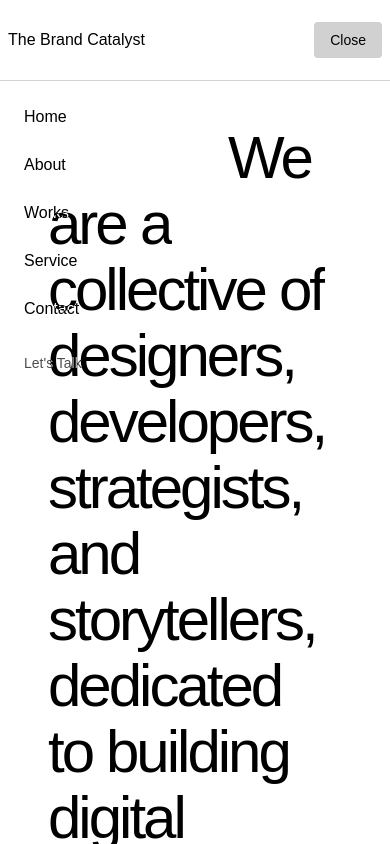
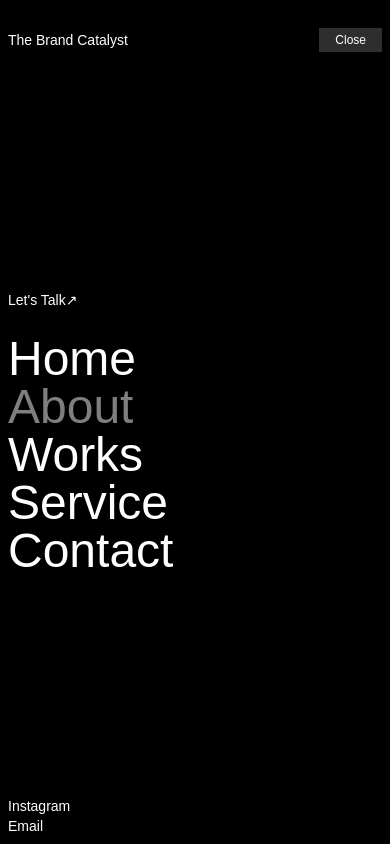
Before and after one commit to hussainxd01/zenvok, a Next.js app in the folder client/: page /about in a window 390 px wide. Both pictures are taken after a click on the button "Menu". Shown: the top 844 px of the page. Built offline with nearby package versions, Linux system fonts and the light colour scheme; a web font is replaced by a local one.

Commit message:
navbar responsiveness done

```diff
--- a/client/src/components/navbar.jsx
+++ b/client/src/components/navbar.jsx
@@ -4,6 +4,176 @@ import { usePathname } from "next/navigation";
 import Link from "next/link";
 import gsap from "gsap";
 import { ScrollTrigger } from "gsap/ScrollTrigger";
+
+// Masked Link Component for Mobile Menu
+function MaskedLink({
+  text,
+  href,
+  onClose,
+  isMenuOpen,
+  delay = 0,
+  isActive = false,
+}) {
+  const containerRef = useRef(null);
+  const wordRefs = useRef([]);
+  const hasAnimated = useRef(false);
+  const [mounted, setMounted] = useState(false);
+
+  useEffect(() => {
+    setMounted(true);
+  }, []);
+
+  useEffect(() => {
+    if (!containerRef.current || !mounted) return;
+
+    const words = text.split(" ");
+    containerRef.current.innerHTML = "";
+    wordRefs.current = [];
+
+    const wrapper = document.createElement("div");
+    wrapper.style.display = "flex";
+    wrapper.style.flexWrap = "wrap";
+    wrapper.style.alignItems = "flex-start";
+
+    words.forEach((word, index) => {
+      const container = document.createElement("div");
+      container.style.display = "inline-block";
+      container.style.overflow = "hidden";
+      container.style.position = "relative";
+      container.style.verticalAlign = "top";
+      container.style.marginRight = index < words.length - 1 ? "0.20em" : "0";
+      container.style.height = "1em";
+
+      const wordSpan = document.createElement("span");
+      wordSpan.textContent = word;
+      wordSpan.style.display = "inline-block";
+      wordSpan.style.willChange = "transform";
+
+      container.appendChild(wordSpan);
+      wrapper.appendChild(container);
+      wordRefs.current.push(wordSpan);
+    });
+
+    containerRef.current.appendChild(wrapper);
+
+    // Set initial state
+    gsap.set(wordRefs.current, { y: "100%" });
+  }, [text, mounted]);
+
+  useEffect(() => {
+    if (isMenuOpen && wordRefs.current.length > 0) {
+      gsap.to(wordRefs.current, {
+        y: "0%",
+        duration: 0.6,
+        ease: "power3.out",
+        stagger: 0.05,
+        delay: delay,
+      });
+      hasAnimated.current = true;
+    } else if (
+      !isMenuOpen &&
+      hasAnimated.current &&
+      wordRefs.current.length > 0
+    ) {
+      gsap.to(wordRefs.current, {
+        y: "100%",
+        duration: 0.5,
+        ease: "power3.in",
+        stagger: 0.03,
+      });
+      hasAnimated.current = false;
+    }
+  }, [isMenuOpen, delay]);
+
+  return (
+    <Link href={href} onClick={onClose} className="overflow-hidden block">
+      <div
+        ref={containerRef}
+        className={`text-5xl font-light text-white hover:opacity-70 transition-opacity ${
+          isActive ? "opacity-50" : ""
+        }`}
+        style={{ lineHeight: "1.2" }}
+      >
+        {!mounted && text}
+      </div>
+    </Link>
+  );
+}
+
+function MobileMenu({ isOpen, onClose }) {
+  const pathname = usePathname();
+  const menuRef = useRef(null);
+  const tl = useRef(null);
+
+  useEffect(() => {
+    if (!menuRef.current) return;
+
+    if (tl.current) tl.current.kill();
+
+    tl.current = gsap.timeline({
+      defaults: { ease: "power3.inOut", duration: 1 },
+    });
+
+    if (isOpen) {
+      gsap.set(menuRef.current, {
+        y: "-100%",
+        opacity: 0,
+        pointerEvents: "auto",
+      });
+
+      tl.current.to(menuRef.current, { y: "0%", opacity: 1 });
+    } else {
+      tl.current.to(menuRef.current, {
+        y: "-100%",
+        opacity: 0,
+        duration: 0.8,
+        onComplete: () => {
+          gsap.set(menuRef.current, { pointerEvents: "none" });
+        },
+      });
+    }
+  }, [isOpen]);
+
+  const navItems = [
+    { text: "Home", href: "/" },
+    { text: "About", href: "/about" },
+    { text: "Works", href: "/works" },
+    { text: "Service", href: "/service" },
+    { text: "Contact", href: "/contact" },
+  ];
+
+  return (
+    <div
+      ref={menuRef}
+      className="fixed left-0 top-0 w-full h-screen bg-black text-white flex flex-col items-start justify-center gap-5 px-2 md:hidden z-[80] overflow-hidden pointer-events-none"
+      style={{ transformOrigin: "top center" }}
+    >
+      <button
+        onClick={onClose}
+        className="mt-4 text-sm  hover:opacity-100 transition"
+      >
+        Let&apos;s Talk↗
+      </button>
+      <section className="flex flex-col w-full text-5xl">
+        {navItems.map((item, index) => (
+          <MaskedLink
+            key={item.text}
+            text={item.text}
+            href={item.href}
+            onClose={onClose}
+            isMenuOpen={isOpen}
+            delay={0.3 + index * 0.1}
+            isActive={pathname === item.href}
+          />
+        ))}
+      </section>
+      <section className="flex flex-col text-sm bottom-2 absolute">
+        <span>Instagram</span>
+        <span>Email</span>
+      </section>
+    </div>
+  );
+}
 
 export default function Navbar({
   initialColor = "white",
@@ -16,11 +186,9 @@ export default function Navbar({
   const textRef = useRef(null);
   const svgNavRef = useRef(null);
   const logoContainerRef = useRef(null);
-  const menuRef = useRef(null);
   const scrollTriggersRef = useRef([]);
   const [menuOpen, setMenuOpen] = useState(false);
 
-  // Reset animations on route change
   useEffect(() => {
     scrollTriggersRef.current.forEach((trigger) => trigger?.kill?.());
     scrollTriggersRef.current = [];
@@ -34,9 +202,7 @@ export default function Navbar({
 
   useEffect(() => {
     if (!navbarRef.current) return;
-
     gsap.set(navbarRef.current, { opacity: 1, y: 0 });
-
     const navAnimation = gsap.from(navbarRef.current, {
       y: -50,
       opacity: 0,
@@ -44,33 +210,11 @@ export default function Navbar({
       ease: "power2.out",
       delay: 0.5,
     });
-
-    if (logoContainerRef.current && textRef.current) {
-      gsap.set(logoContainerRef.current, {
-        overflow: "hidden",
-        height: textRef.current.offsetHeight || "auto",
-        position: "relative",
-      });
-    }
-
-    if (svgNavRef.current) {
-      gsap.set(svgNavRef.current, {
-        opacity: 0,
-        y: "100%",
-        position: "absolute",
-        left: 0,
-        top: 0,
-        width: "50%",
-        height: "100%",
-      });
-    }
-
     return () => navAnimation.kill();
   }, [pathname]);
 
   useEffect(() => {
     if (!textRef.current || !svgNavRef.current) return;
-
     const ctx = gsap.context(() => {
       const trigger = ScrollTrigger.create({
         start: "top -100",
@@ -104,10 +248,8 @@ export default function Navbar({
           });
         },
       });
-
       scrollTriggersRef.current.push(trigger);
     });
-
     return () => {
       scrollTriggersRef.current.forEach((t) => t?.kill?.());
       scrollTriggersRef.current = [];
@@ -115,40 +257,25 @@ export default function Navbar({
     };
   }, [pathname]);
 
-  // Animate mobile menu slide-in
-  useEffect(() => {
-    if (!menuRef.current) return;
-
+  const getNavbarStyle = () => {
+    const baseStyle = {};
     if (menuOpen) {
-      gsap.fromTo(
-        menuRef.current,
-        { y: "-100%", opacity: 0 },
-        {
-          y: 0,
-          opacity: 1,
-          duration: 0.6,
-          ease: "power3.out",
+      return {
+        ...baseStyle,
+        backgroundColor: "black",
+        color: "white",
+        mixBlendMode: "normal",
+      };
     }
-      );
-    } else {
-      gsap.to(menuRef.current, {
-        y: "-100%",
-        opacity: 0,
-        duration: 0.4,
-        ease: "power3.inOut",
-      });
-    }
-  }, [menuOpen]);
-
-  const getNavbarStyle = () => {
     if (adaptiveMode) {
       return {
+        ...baseStyle,
         color: "white",
         mixBlendMode: "difference",
-        filter: "invert(0)",
       };
     } else {
       return {
+        ...baseStyle,
         color: initialColor,
         mixBlendMode: blendMode,
       };
@@ -158,15 +285,20 @@ export default function Navbar({
   const navbarStyle = getNavbarStyle();
 
   return (
+    <>
       <section
         ref={navbarRef}
-      className="fixed top-0 left-0 w-full h-[80px] z-50 bg-transparent flex items-center justify-between px-2 sm:px-10"
+        className={`fixed top-0 left-0 w-full h-[80px] z-[90] flex items-center justify-between px-2 sm:px-10 transition-colors duration-500 ${
+          menuOpen ? "bg-black" : "bg-transparent md:bg-transparent"
+        }`}
         style={navbarStyle}
       >
-      {/* === Logo + Animated SVG === */}
         <div className="flex items-center gap-2">
           <div ref={logoContainerRef} className="relative overflow-hidden">
-          <p ref={textRef} className="text font-medium whitespace-nowrap">
+            <p
+              ref={textRef}
+              className="text text-sm sm:text-normal font-medium whitespace-nowrap"
+            >
               The Brand Catalyst
             </p>
             <svg
@@ -178,53 +310,76 @@ export default function Navbar({
               preserveAspectRatio="xMidYMid meet"
               style={{ width: "50%", height: "100%" }}
             >
-            {/* Your original SVG paths remain untouched */}
+              {" "}
               <path
                 d="M0.0500007 196.5L113.8 56.5H0.0500007V3.99998H183.45V56.5L69.7 196.5H183.45V249H0.0500007V196.5Z"
                 fill="currentColor"
-            />
+              />{" "}
               <path
                 d="M369.059 99.55V153.45H260.909V194.75H389.359V249H250.409C221.009 249 201.409 229.4 201.409 200V161.85C201.409 141.9 215.059 127.9 235.359 128.25H237.459V124.75H235.359C215.059 124.75 201.409 111.1 201.409 91.15V53C201.409 23.6 221.009 3.99998 250.409 3.99998H389.359V58.25H260.909V99.55H369.059Z"
                 fill="currentColor"
-            />
+              />{" "}
               <path
                 d="M468.38 103.4V249H408.88V102.7C408.88 35.85 451.23 0.499987 516.33 0.499987C579.68 0.499987 622.03 35.85 622.03 102.7V249H562.53V103.4C562.53 71.9 540.13 56.5 515.28 56.5C490.08 56.5 468.38 71.9 468.38 103.4Z"
                 fill="currentColor"
-            />
+              />{" "}
               <path
                 d="M641.986 249V3.99998H701.486V193H705.686C751.536 193 781.636 153.8 781.636 94.3V3.99998H841.136V91.5C841.136 193.7 784.786 249 680.136 249H641.986Z"
                 fill="currentColor"
-            />
+              />{" "}
               <path
                 d="M861.427 126.5C861.427 50.9 912.527 0.499987 988.827 0.499987C1065.48 0.499987 1116.23 50.9 1116.23 126.5C1116.23 202.1 1065.48 252.5 988.827 252.5C912.527 252.5 861.427 202.1 861.427 126.5ZM920.927 126.5C920.927 168.5 948.227 196.5 988.827 196.5C1029.43 196.5 1056.73 168.5 1056.73 126.5C1056.73 84.5 1029.43 56.5 988.827 56.5C948.227 56.5 920.927 84.5 920.927 126.5Z"
                 fill="currentColor"
-            />
+              />{" "}
               <path
                 d="M1136.22 249V3.99998H1195.72V147.15L1280.07 3.99998H1346.57L1278.32 114.6L1363.72 249H1295.47L1244.37 169.9L1195.72 249H1136.22Z"
                 fill="currentColor"
-            />
+              />{" "}
             </svg>
           </div>
         </div>
 
-      {/* === Desktop Nav Links === */}
         <div className="hidden md:flex items-center gap-6 text-sm">
-        <Link href="/" className="hover:opacity-70 transition-opacity">
+          <Link
+            href="/"
+            className={`hover:opacity-70 transition-opacity ${
+              pathname === "/" ? "opacity-70" : ""
+            }`}
+          >
             Home
           </Link>
-        <Link href="/about" className="hover:opacity-70 transition-opacity">
+          <Link
+            href="/about"
+            className={`hover:opacity-70 transition-opacity ${
+              pathname === "/about" ? "opacity-70" : ""
+            }`}
+          >
             About
           </Link>
-        <Link href="/works" className="hover:opacity-70 transition-opacity">
+          <Link
+            href="/works"
+            className={`hover:opacity-70 transition-opacity ${
+              pathname === "/works" ? "opacity-70" : ""
+            }`}
+          >
             Works
           </Link>
-        <Link href="/service" className="hover:opacity-70 transition-opacity">
+          <Link
+            href="/service"
+            className={`hover:opacity-70 transition-opacity ${
+              pathname === "/service" ? "opacity-70" : ""
+            }`}
+          >
             Service
           </Link>
-        <Link href="/contact" className="hover:opacity-70 transition-opacity">
+          <Link
+            href="/contact"
+            className={`hover:opacity-70 transition-opacity ${
+              pathname === "/contact" ? "opacity-70" : ""
+            }`}
+          >
             Contact
           </Link>
-
           <div className="cursor-pointer px-4 py-2 flex gap-1 items-center transition-all duration-200 hover:mix-blend-difference">
             Let&apos;s Talk
             <svg
@@ -242,44 +397,18 @@ export default function Navbar({
           </div>
         </div>
 
-      {/* === Mobile Menu Button === */}
-      <div className="md:hidden flex items-center">
+        <div className="md:hidden flex items-center relative">
           <button
             type="button"
             onClick={() => setMenuOpen(!menuOpen)}
-          className="text-white bg-[#2e2e2e] px-4 py-2 text-sm rounded-sm active:scale-95 transition-all"
+            className="text-white bg-[#2e2e2e] px-4 py-1 text-xs  active:scale-95 transition-all"
           >
             {menuOpen ? "Close" : "Menu"}
           </button>
         </div>
+      </section>
 
-      {/* === Mobile Menu Animated Dropdown === */}
-      <div
-        ref={menuRef}
-        className={`fixed left-0 top-[80px] w-full bg-black text-white flex flex-col items-start gap-6 px-6 py-6 border-t border-[#2d2d2d] md:hidden z-40 ${
-          menuOpen ? "pointer-events-auto" : "pointer-events-none"
-        }`}
-        style={{ transformOrigin: "top center" }}
-      >
-        <Link href="/" onClick={() => setMenuOpen(false)}>
-          Home
-        </Link>
-        <Link href="/about" onClick={() => setMenuOpen(false)}>
-          About
-        </Link>
-        <Link href="/works" onClick={() => setMenuOpen(false)}>
-          Works
-        </Link>
-        <Link href="/service" onClick={() => setMenuOpen(false)}>
-          Service
-        </Link>
-        <Link href="/contact" onClick={() => setMenuOpen(false)}>
-          Contact
-        </Link>
-        <button className="mt-2 text-sm opacity-70 hover:opacity-100 transition">
-          Let&apos;s Talk
-        </button>
-      </div>
-    </section>
+      <MobileMenu isOpen={menuOpen} onClose={() => setMenuOpen(false)} />
+    </>
   );
 }
```
Lines whose indentation alone changed are shown as unchanged.
